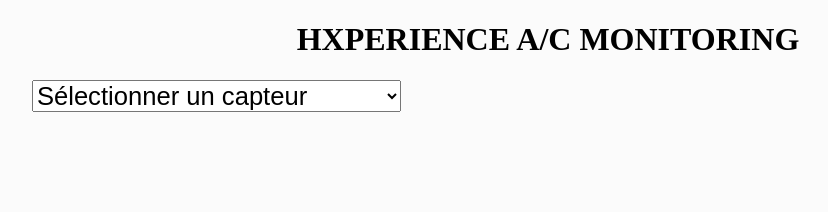
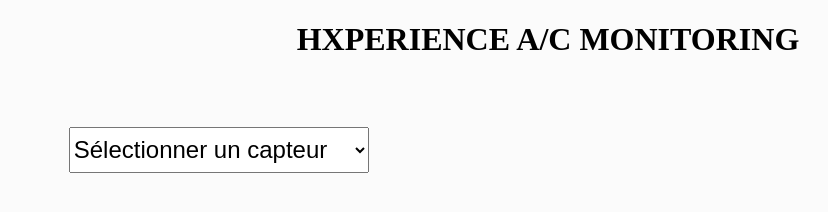
Before and after one commit to AhmedBenMhara/angular-poc, a plain HTML site: page index.html in a window 1280 px wide. Shown: the whole page, without its empty margins (92-920 px from the left). Drawn offline with nearby package versions, Linux system fonts and the light colour scheme; no server answers.

Commit message:
Incoming flexbox !

```diff
--- a/css/style.css
+++ b/css/style.css
@@ -9,20 +9,61 @@ body {
 }
 
 .sensor {
-	position: relative;
+	position: absolute;
+	height: 140px;
+	width: 96%;
+}
+
+.sensor * {
+	font-size: 24px;
+}
+
+.sensor .infodiv {
+	display: flex;
+	align-items: center;
+	height: 100%;
 }
 
 .sensor select {
-	position: relative;
-	width: 30%;
-	display: inline-block;
-	margin-left: 8%;
-	font-size: 160%;
+	min-width: 300px;
+	margin-left: 11%;
+	height: 33%;
 }
 
-.infodiv {
-	position: relative;
-	margin-left: 8%;
-	min-width: 50%;
+.sensor .info {
+	min-width: 420px;
+	max-width: 42%;
+	margin-left: 11%;
+	height: 80%;
+	text-align: center;
+}
+
+.sensor .info > * {
 	display: inline-block;
+	height: 100%;
+	vertical-align: middle;
+	margin: 0;
+	padding: 0;
 }
+
+/*
+.info .temperature,
+.info .signal {
+	font-size: 150%;
+	font-weight: bold;
+	width: 48%;
+	vertical-align: middle;
+	border: 1px dashed;
+	margin: 0;
+	line-height: 78px;
+	display: inline
+}
+
+
+
+.info .temperature .mini {
+	font-size: 40%;
+	font-weight: normal;
+	line-height: -1;
+}
+*/
--- a/index.html
+++ b/index.html
@@ -11,13 +11,21 @@
 	</div>
 
 	<div class="sensor" ng-controller="SensorController as sensorCtrl">
-		<!-- n'utiliser que les labels dans la liste pas les objets entiers -->
-		<select ng-model="sensorCtrl.cur" ng-options="s as s.place for s in sensorCtrl.sensors">
-			<option value="">Sélectionner un capteur</option>
-		</select>
 		<div class="infodiv">
-			{{sensorCtrl.cur}}
+			<!-- n'utiliser que les labels dans la liste pas les objets entiers -->
+			<select ng-model="sensorCtrl.cur" ng-options="s as s.place for s in sensorCtrl.sensors">
+				<option value="">Sélectionner un capteur</option>
+			</select>
+			<div ng-show="sensorCtrl.cur" class="info">
+				<p class="temperature">
+					{{sensorCtrl.cur.temperature}} °C
+					<br/><span class="mini">min: {{sensorCtrl.cur.lowLimit}} | max: {{sensorCtrl.cur.highLimit}}</span></p>
+				<span class="signal">
+					{{sensorCtrl.cur.signal}} dB</span>
+				<br/>
+			</div>
 		</div>
+		<div class="graph"></div>
 	</div>
 
 	<!-- Angular / Order is important -->
```
